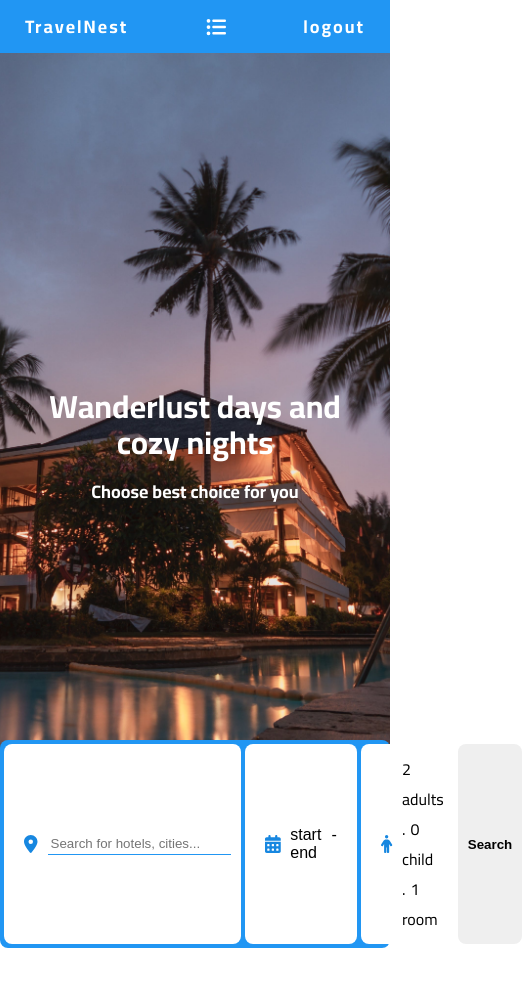
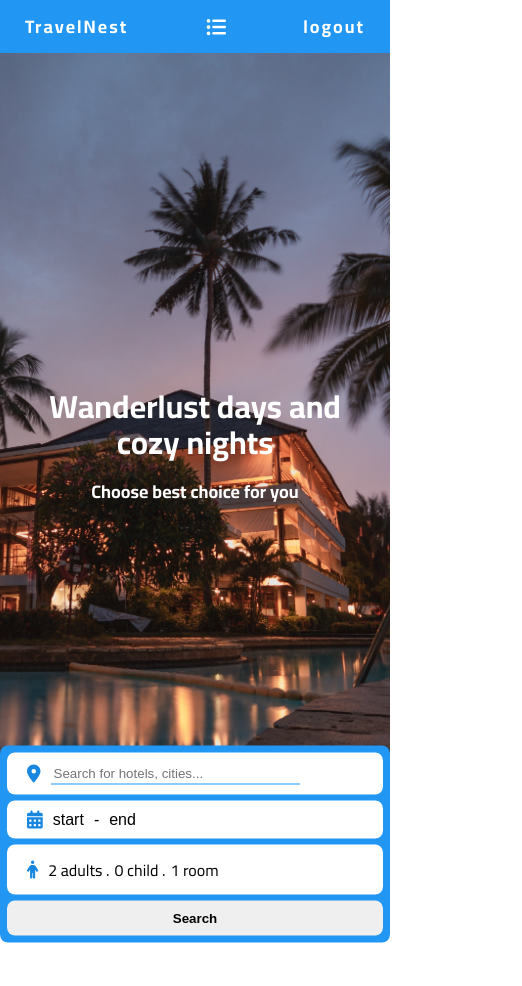
Before and after one commit to alaa-abdoh/Hotel-Reservations, a React (Create React App) app: page /home in a window 390 px wide. Shown: the top 986 px of the page, 522 px wide, since content can reach past the window. Built offline with nearby package versions, Linux system fonts and the light colour scheme; sample sign-in values are in the browser's storage; a web font is replaced by a local one.

Commit message:
make the searchbar responsive

```diff
--- a/src/App.css
+++ b/src/App.css
@@ -227,6 +227,11 @@ header .container .listIcon{
   padding: 4px;
   border-radius: 8px;
 }
+@media (max-width:991px){
+  .searchBar .container form{
+    flex-direction: column;
+  }
+}
 .searchBar .container form > div{
   flex: 1;
   background-color: white;
@@ -237,6 +242,17 @@ header .container .listIcon{
   align-items: center;
   cursor: pointer;
   position: relative;
+}
+@media (max-width:991px){
+  .searchBar .container form > div{
+    margin: 3px;
+  }
+}
+.searchBar .container form > div:first-of-type{
+  cursor:auto;
+}
+.searchBar .container form div .persons{
+  width: 100%;
 }
 .searchBar .container form div .persons span{
   margin-right: 5px;
@@ -268,10 +284,16 @@ header .container .listIcon{
 .searchBar .container form > input:hover{
   box-shadow: 0px 0px 2px 2px #333 inset;
 }
+@media (max-width:991px){
+  .searchBar .container form > input{
+    margin: 3px;
+  }
+}
 .searchBar .container form input.place{
   border: none;
   border-bottom: 1px solid var(--main-color);
   padding: 3px;
+  width: 70%;
 }
 .searchBar .container form input.place:focus{
   outline: none;
```
